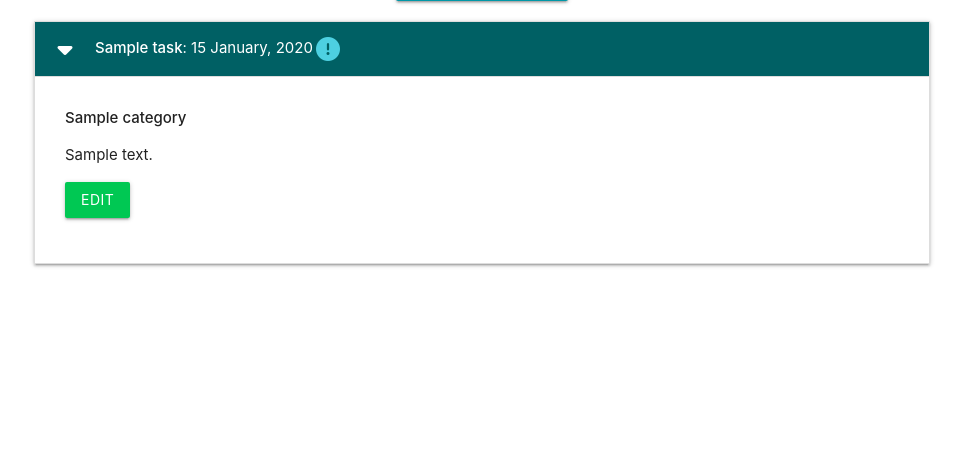
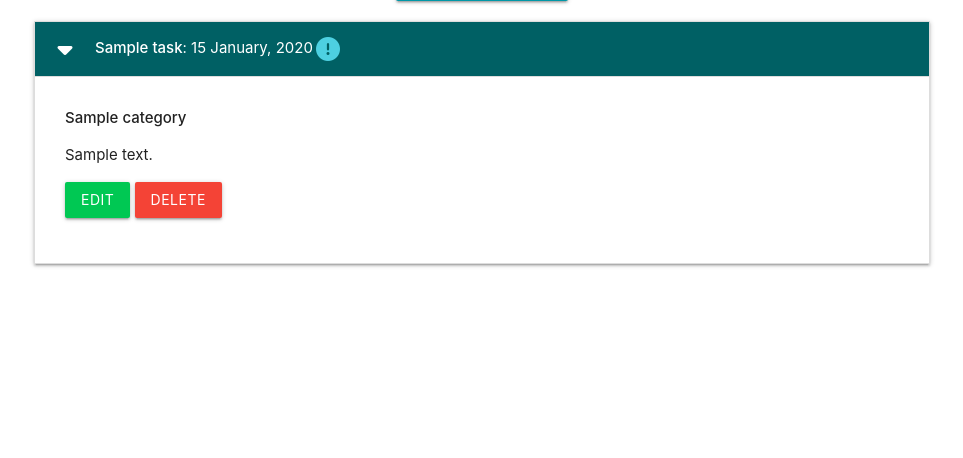
Before and after one commit to adamgilroy22/flask-sqlalchemy-task-manager, a Flask app: page / in a window 1280 px wide, after a click that opens the changed part. Shown: the part 212-670 px from the top of the page, without its empty margins (158-1121 px from the left). Run offline with Flask 2, Linux system fonts and the light colour scheme; tables that the repository leaves empty hold one stand-in row (values such as "Sample post").

Commit message:
Add code to delete tasks

```diff
--- a/taskmanager/routes.py
+++ b/taskmanager/routes.py
@@ -72,3 +72,11 @@ def edit_task(task_id):
         task.category_id = request.form.get("category_id")
         db.session.commit()
     return render_template("edit_task.html", task=task, categories=categories)
+
+
+@app.route("/delete_task/<int:task_id>")
+def delete_task(task_id):
+    task = Task.query.get_or_404(task_id)
+    db.session.delete(task)
+    db.session.commit()
+    return redirect(url_for("home"))
--- a/taskmanager/templates/tasks.html
+++ b/taskmanager/templates/tasks.html
@@ -26,6 +26,17 @@
             <p>{{ task.task_description }}</p>
             <p>
                 <a href="{{ url_for('edit_task', task_id=task.id) }}" class="btn green accent-4">Edit</a>
+                <a href="#modal-{{ task.id }}" class="btn red modal-trigger">Delete</a>
+
+                <!-- Modal -->
+                <div id="modal-{{ task.id }}" class="modal center-align">
+                    <div class="modal-content">
+                        <h4>Are you sure you want to delete this task?</h4>
+                        <p>This action cannot be undone</p>
+                        <a href="{{ url_for('delete_task', task_id=task.id) }}" class="btn red">Delete</a>
+                        <a href="#" class="btn green accent-4 modal-close">Cancel</a>
+                    </div>
+                </div>
             </p>
         </div>
     </li>
```
